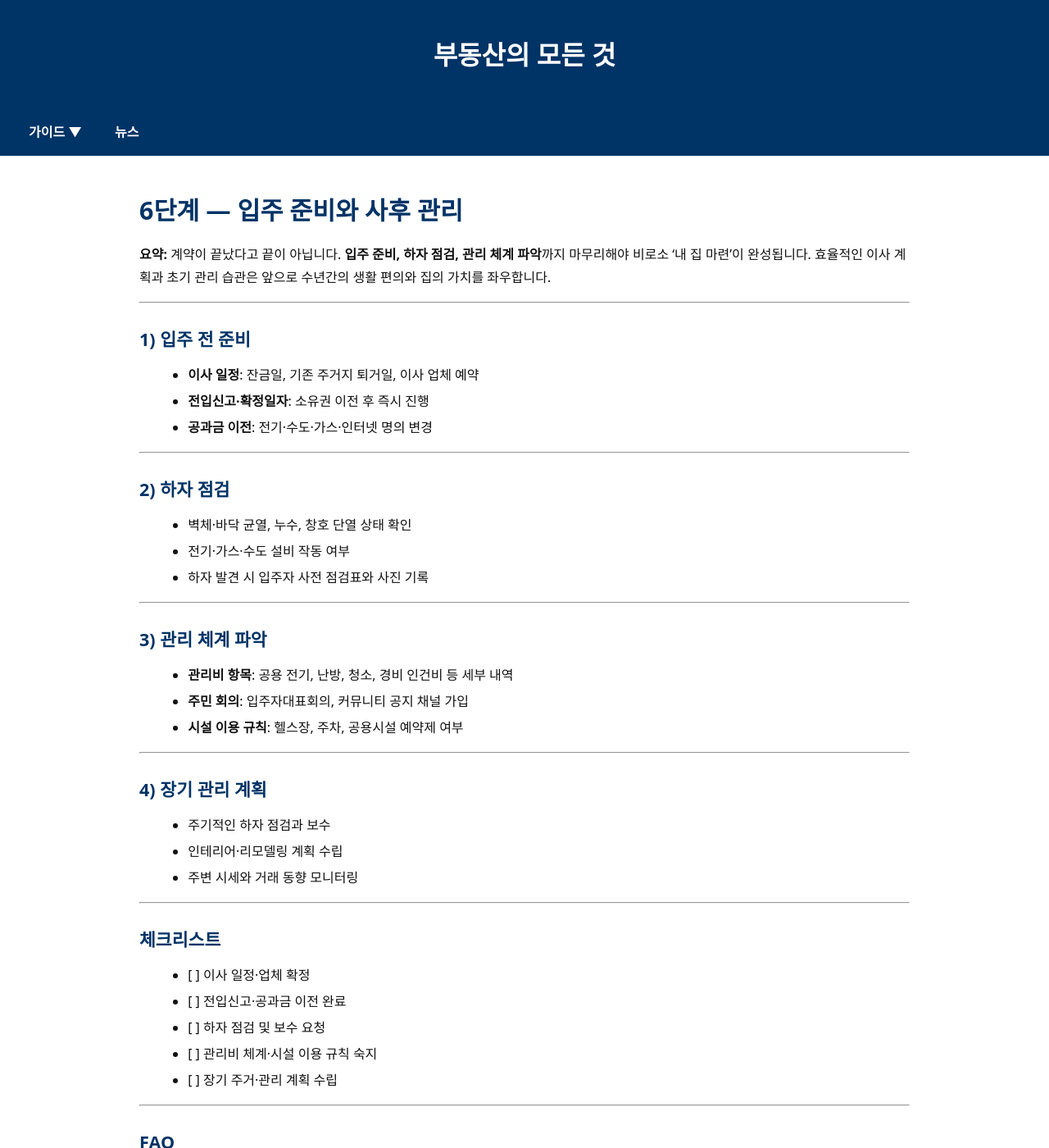
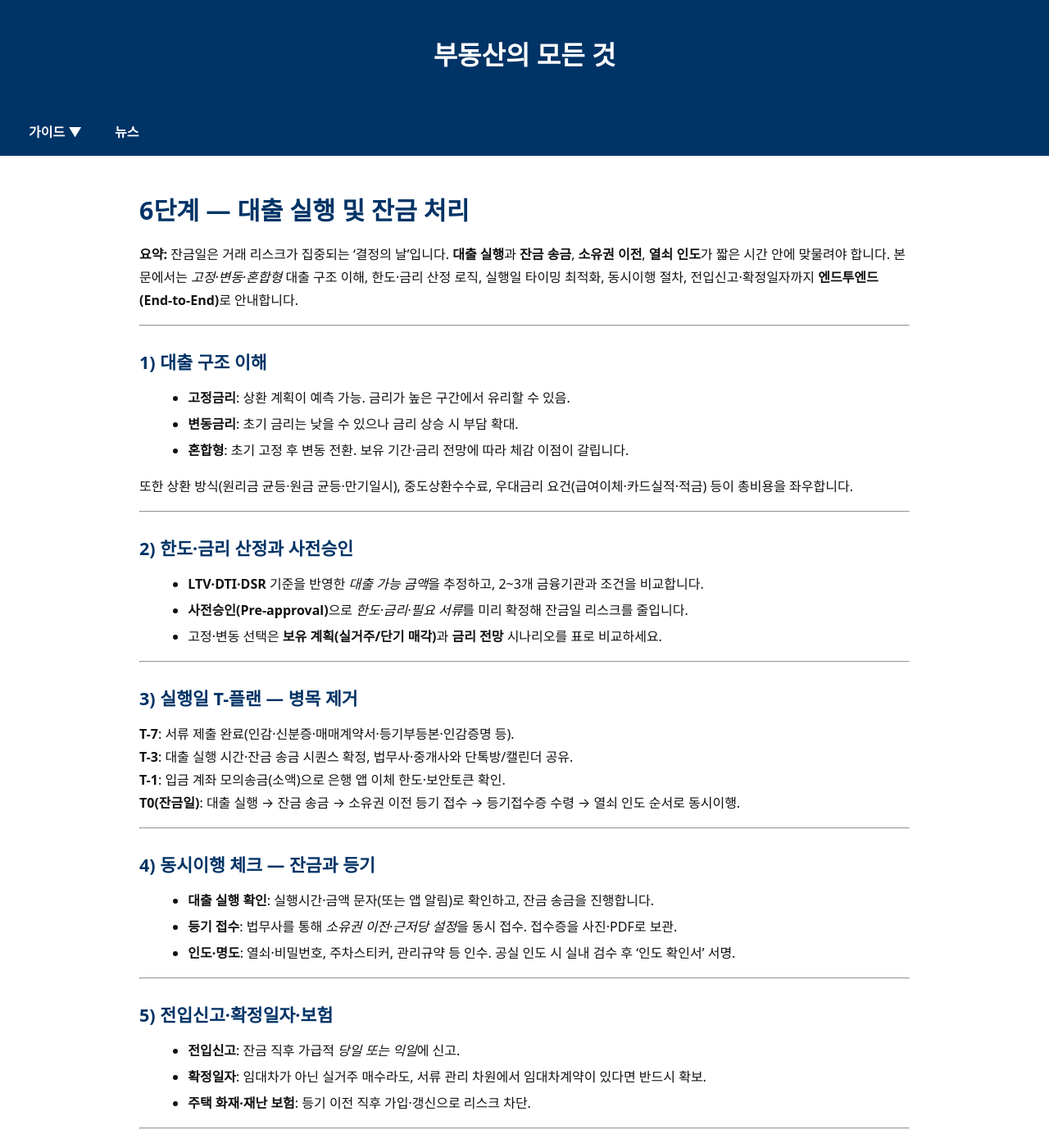
Before and after one commit to kimkisaa/land, a Jekyll site: the page built from guide/6-loan-and-closing.md, in a window 1280 px wide and 1400 px high. Shown: the whole window at 82% size. Built offline with Jekyll 4.4.1, drawn with Linux system fonts in a browser that asks for light colours; some of the changed text lies outside the part shown.

Commit message:
Update 6-loan-and-closing.md

```diff
--- a/guide/6-loan-and-closing.md
+++ b/guide/6-loan-and-closing.md
@@ -1,75 +1,91 @@
 ---
 layout: default
-title: 6. 입주 준비와 사후 관리
-description: 내 집 마련 6단계 - 이사 일정, 하자 점검, 관리비 체계, 주민 커뮤니티 적응까지 안정적인 정착을 위한 체크리스트.
-permalink: /guide/6-move-in-management/
+title: 6. 대출 실행 및 잔금 처리
+description: 내 집 마련 6단계 - 대출 유형 비교, 한도·금리 결정, 실행일 T-플랜, 잔금 동시이행, 소유권 이전 등기와 전입·확정일자까지 완결 프로세스.
+permalink: /guide/6-loan-and-closing/
 last_modified_at: 2025-08-11
 ---
 
 <section class="guide-detail">
 
-<h1>6단계 — 입주 준비와 사후 관리</h1>
+<h1>6단계 — 대출 실행 및 잔금 처리</h1>
 
-<p><strong>요약:</strong> 계약이 끝났다고 끝이 아닙니다. <strong>입주 준비, 하자 점검, 관리 체계 파악</strong>까지 마무리해야 비로소 ‘내 집 마련’이 완성됩니다. 효율적인 이사 계획과 초기 관리 습관은 앞으로 수년간의 생활 편의와 집의 가치를 좌우합니다.</p>
+<p><strong>요약:</strong> 잔금일은 거래 리스크가 집중되는 ‘결정의 날’입니다. <strong>대출 실행</strong>과 <strong>잔금 송금</strong>, <strong>소유권 이전</strong>, <strong>열쇠 인도</strong>가 짧은 시간 안에 맞물려야 합니다. 본문에서는 <em>고정·변동·혼합형</em> 대출 구조 이해, 한도·금리 산정 로직, 실행일 타이밍 최적화, 동시이행 절차, 전입신고·확정일자까지 <strong>엔드투엔드(End-to-End)</strong>로 안내합니다.</p>
 
 <hr>
 
-<h2>1) 입주 전 준비</h2>
+<h2>1) 대출 구조 이해</h2>
 <ul>
-  <li><strong>이사 일정</strong>: 잔금일, 기존 주거지 퇴거일, 이사 업체 예약</li>
-  <li><strong>전입신고·확정일자</strong>: 소유권 이전 후 즉시 진행</li>
-  <li><strong>공과금 이전</strong>: 전기·수도·가스·인터넷 명의 변경</li>
+  <li><strong>고정금리</strong>: 상환 계획이 예측 가능. 금리가 높은 구간에서 유리할 수 있음.</li>
+  <li><strong>변동금리</strong>: 초기 금리는 낮을 수 있으나 금리 상승 시 부담 확대.</li>
+  <li><strong>혼합형</strong>: 초기 고정 후 변동 전환. 보유 기간·금리 전망에 따라 체감 이점이 갈립니다.</li>
+</ul>
+<p>또한 상환 방식(원리금 균등·원금 균등·만기일시), 중도상환수수료, 우대금리 요건(급여이체·카드실적·적금) 등이 총비용을 좌우합니다.</p>
+
+<hr>
+
+<h2>2) 한도·금리 산정과 사전승인</h2>
+<ul>
+  <li><strong>LTV·DTI·DSR</strong> 기준을 반영한 <em>대출 가능 금액</em>을 추정하고, 2~3개 금융기관과 조건을 비교합니다.</li>
+  <li><strong>사전승인(Pre-approval)</strong>으로 <em>한도·금리·필요 서류</em>를 미리 확정해 잔금일 리스크를 줄입니다.</li>
+  <li>고정·변동 선택은 <strong>보유 계획(실거주/단기 매각)</strong>과 <strong>금리 전망</strong> 시나리오를 표로 비교하세요.</li>
 </ul>
 
 <hr>
 
-<h2>2) 하자 점검</h2>
+<h2>3) 실행일 T-플랜 — 병목 제거</h2>
+<p><strong>T-7</strong>: 서류 제출 완료(인감·신분증·매매계약서·등기부등본·인감증명 등).<br>
+<strong>T-3</strong>: 대출 실행 시간·잔금 송금 시퀀스 확정, 법무사·중개사와 단톡방/캘린더 공유.<br>
+<strong>T-1</strong>: 입금 계좌 모의송금(소액)으로 은행 앱 이체 한도·보안토큰 확인.<br>
+<strong>T0(잔금일)</strong>: 대출 실행 → 잔금 송금 → 소유권 이전 등기 접수 → 등기접수증 수령 → 열쇠 인도 순서로 동시이행.</p>
+
+<hr>
+
+<h2>4) 동시이행 체크 — 잔금과 등기</h2>
 <ul>
-  <li>벽체·바닥 균열, 누수, 창호 단열 상태 확인</li>
-  <li>전기·가스·수도 설비 작동 여부</li>
-  <li>하자 발견 시 입주자 사전 점검표와 사진 기록</li>
+  <li><strong>대출 실행 확인</strong>: 실행시간·금액 문자(또는 앱 알림)로 확인하고, 잔금 송금을 진행합니다.</li>
+  <li><strong>등기 접수</strong>: 법무사를 통해 <em>소유권 이전·근저당 설정</em>을 동시 접수. 접수증을 사진·PDF로 보관.</li>
+  <li><strong>인도·명도</strong>: 열쇠·비밀번호, 주차스티커, 관리규약 등 인수. 공실 인도 시 실내 검수 후 ‘인도 확인서’ 서명.</li>
 </ul>
 
 <hr>
 
-<h2>3) 관리 체계 파악</h2>
+<h2>5) 전입신고·확정일자·보험</h2>
 <ul>
-  <li><strong>관리비 항목</strong>: 공용 전기, 난방, 청소, 경비 인건비 등 세부 내역</li>
-  <li><strong>주민 회의</strong>: 입주자대표회의, 커뮤니티 공지 채널 가입</li>
-  <li><strong>시설 이용 규칙</strong>: 헬스장, 주차, 공용시설 예약제 여부</li>
+  <li><strong>전입신고</strong>: 잔금 직후 가급적 <em>당일 또는 익일</em>에 신고.</li>
+  <li><strong>확정일자</strong>: 임대차가 아닌 실거주 매수라도, 서류 관리 차원에서 임대차계약이 있다면 반드시 확보.</li>
+  <li><strong>주택 화재·재난 보험</strong>: 등기 이전 직후 가입·갱신으로 리스크 차단.</li>
 </ul>
 
 <hr>
 
-<h2>4) 장기 관리 계획</h2>
+<h2>6) 비용·수수료 정리</h2>
 <ul>
-  <li>주기적인 하자 점검과 보수</li>
-  <li>인테리어·리모델링 계획 수립</li>
-  <li>주변 시세와 거래 동향 모니터링</li>
+  <li><strong>취득세·교육세·농특세</strong> 납부 일정을 캘린더에 입력.</li>
+  <li><strong>법무사 비용</strong> 견적 비교 및 영수증 수령, 세금계산서 보관.</li>
+  <li><strong>중도상환수수료</strong> 조건 확인(면제 기간·요율).</li>
 </ul>
 
 <hr>
 
 <h2>체크리스트</h2>
 <ul>
-  <li>[ ] 이사 일정·업체 확정</li>
-  <li>[ ] 전입신고·공과금 이전 완료</li>
-  <li>[ ] 하자 점검 및 보수 요청</li>
-  <li>[ ] 관리비 체계·시설 이용 규칙 숙지</li>
-  <li>[ ] 장기 주거·관리 계획 수립</li>
+  <li>[ ] 대출 유형·상환 방식 비교표 완성</li>
+  <li>[ ] 사전승인 및 우대금리 요건 준비</li>
+  <li>[ ] T-플랜(은행·법무사·중개사) 공유</li>
+  <li>[ ] 잔금 송금·등기 접수 동시이행 확인</li>
+  <li>[ ] 전입신고·확정일자·보험 완료</li>
 </ul>
 
 <hr>
 
 <h2>FAQ</h2>
-<p><strong>Q. 하자 보수 요청은 언제까지 가능한가요?</strong><br>
-A. 일반적으로 인도일로부터 1~2년간은 하자보수청구가 가능합니다. 단, 구조 안전에 관한 하자는 더 긴 기간 보장됩니다.</p>
-
-<p><strong>Q. 입주 초기 관리비가 높게 나오는 이유는?</strong><br>
-A. 초기에는 공용 전기·청소·시설 세팅 비용이 반영되기 때문입니다. 이후 안정화되면 감소하는 경우가 많습니다.</p>
+<p><strong>Q. 금리 변동이 걱정돼요. 고정이 답일까요?</strong><br>보유 기간·현금흐름·상환성향에 따라 다릅니다. 혼합형으로 초기 리스크를 줄이고, 향후 금리 하락 시 갈아타기(리파이낸싱) 전략을 병행하세요.</p>
+<p><strong>Q. 잔금일에 대출이 지연되면?</strong><br>은행 마감 전 <em>대체 송금</em>이나 <em>가교자금</em>을 특약으로 준비해 두면 파국을 막을 수 있습니다. 일정은 항상 오전으로 잡으세요.</p>
 
 <p>
-<a class="btn" href="{{ '/guide/5-purchase-negotiation/' | relative_url }}">← 이전 단계: 매수 협상 및 계약</a>
+<a class="btn primary" href="{{ '/guide/7-move-in-prep/' | relative_url }}">다음 단계 → 7. 입주 준비</a>
+<a class="btn" href="{{ '/guide/5-contract-process/' | relative_url }}">← 이전 단계: 계약 진행</a>
 </p>
 
 </section>
```
